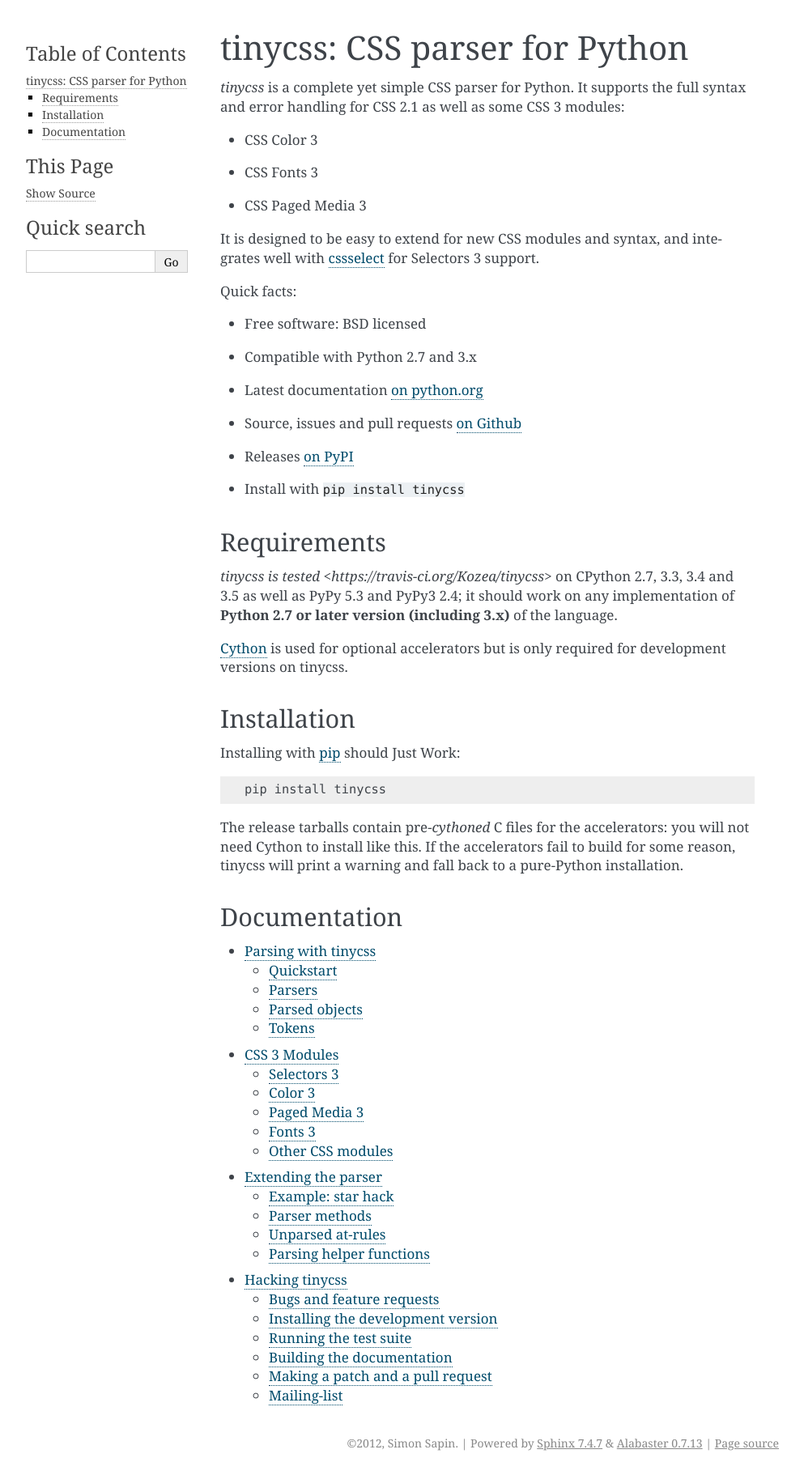
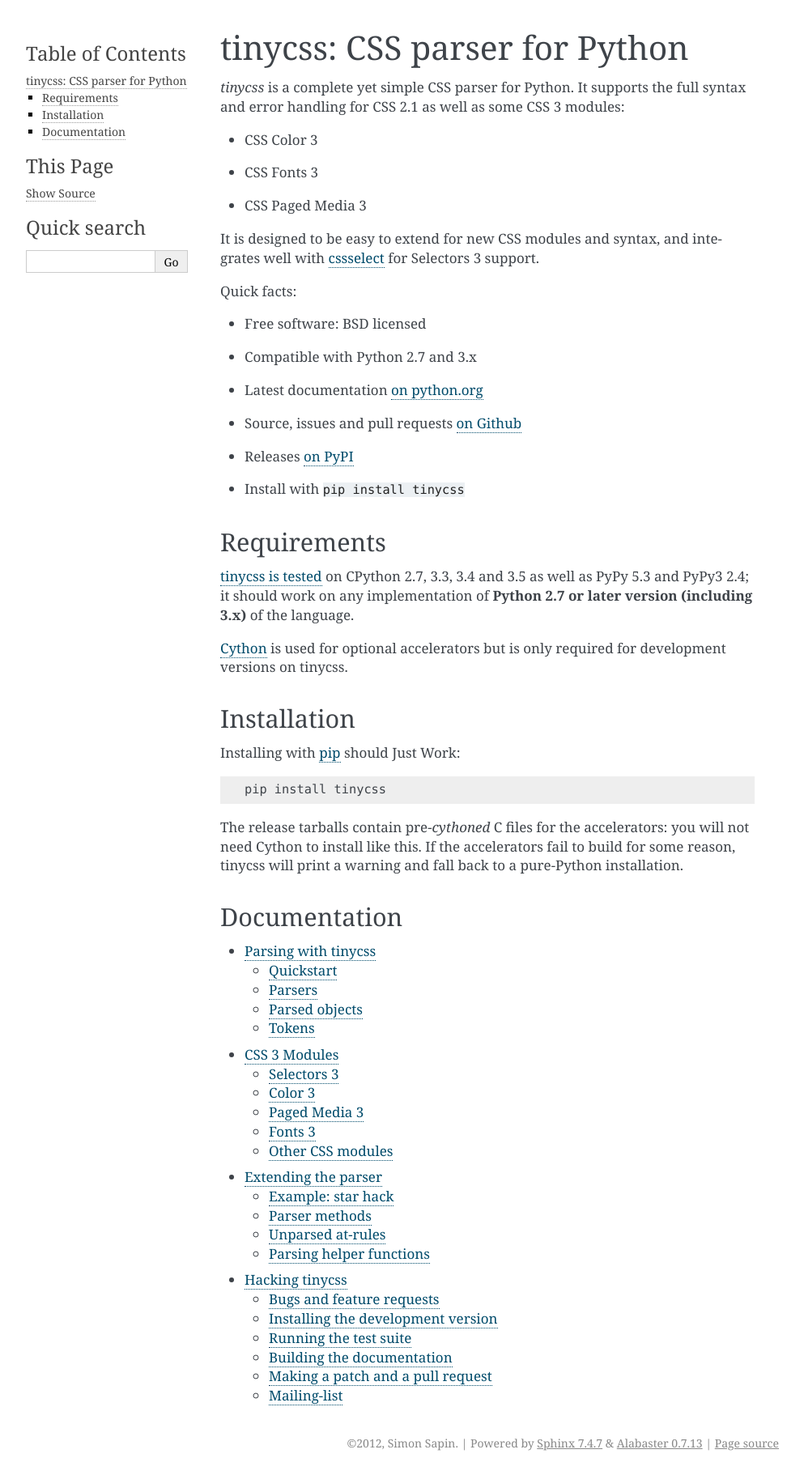
Before and after one commit to Kozea/tinycss, a Sphinx documentation site: the page built from docs/index.rst, in a window 1280 px wide. Shown: the whole page at 81% size, without its empty margins (148-1141 px from the left). Built offline with Sphinx 7.4.7, drawn with Linux system fonts in a browser that asks for light colours.

Commit message:
Fix a link in docs

```diff
--- a/docs/index.rst
+++ b/docs/index.rst
@@ -4,7 +4,7 @@
 Requirements
 ------------
 
-`tinycss is tested <https://travis-ci.org/Kozea/tinycss>` on CPython 2.7, 3.3,
+`tinycss is tested <https://travis-ci.org/Kozea/tinycss>`_ on CPython 2.7, 3.3,
 3.4 and 3.5 as well as PyPy 5.3 and PyPy3 2.4; it should work on any
 implementation of **Python 2.7 or later version (including 3.x)** of the
 language.
```
